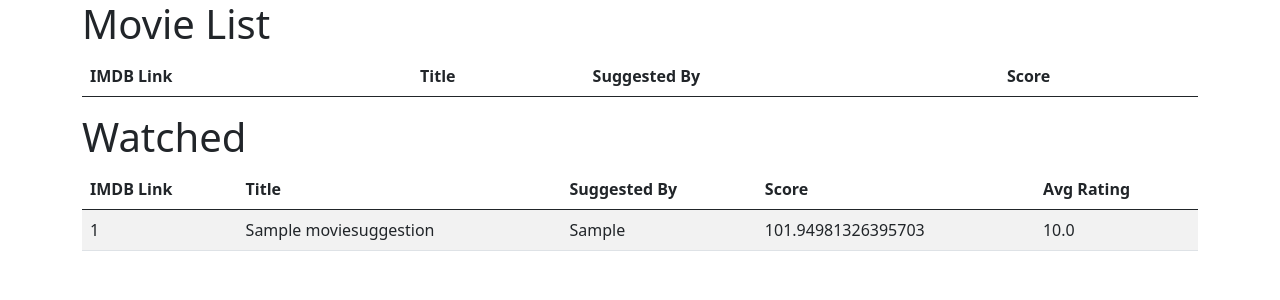
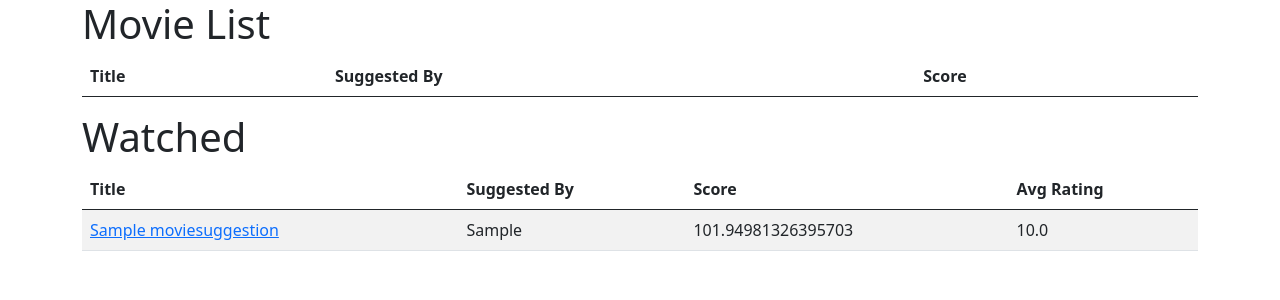
Before and after one commit to nero-bc/movie-club-bot, a Django app: page / in a window 1280 px wide. Shown: the top 300 px of the page. Run offline with Django 4.2, Linux system fonts and the light colour scheme; tables that the repository leaves empty hold one stand-in row (values such as "Sample post"); lists and menus that the app fills with data are empty.

Commit message:
nicer cols

```diff
--- a/web/templates/list.html
+++ b/web/templates/list.html
@@ -9,7 +9,6 @@ Movie List
 <table class="table table-striped">
 	<thead>
 		<tr>
-			<th>IMDB Link</th>
 			<th>Title</th>
 			<th>Suggested By</th>
 			<th>Score</th>
@@ -18,8 +17,11 @@ Movie List
 	<tbody>
 		{% for m in unwatched %}
 		<tr>
-			<td>{{ m.imdb_id  }}</td>
-			<td>{{ m.title  }}</td>
+			<td>
+				<a href="https://www.imdb.com/title/{{ m.imdb_id }}/">
+				{{ m.title }}
+				</a>
+			</td>
 			<td>{{ m.suggested_by.first_name }}</td>
 			<td>{{ m.get_score }}</td>
 		</tr>
@@ -31,7 +33,6 @@ Movie List
 <table class="table table-striped">
 	<thead>
 		<tr>
-			<th>IMDB Link</th>
 			<th>Title</th>
 			<th>Suggested By</th>
 			<th>Score</th>
@@ -41,8 +42,11 @@ Movie List
 	<tbody>
 		{% for m in watched %}
 		<tr>
-			<td>{{ m.imdb_id  }}</td>
-			<td>{{ m.title  }}</td>
+			<td>
+				<a href="https://www.imdb.com/title/{{ m.imdb_id }}/">
+				{{ m.title }}
+				</a>
+			</td>
 			<td>{{ m.suggested_by.first_name }}</td>
 			<td>{{ m.get_score }}</td>
 			<td>{{ m.get_rating }}</td>
```
